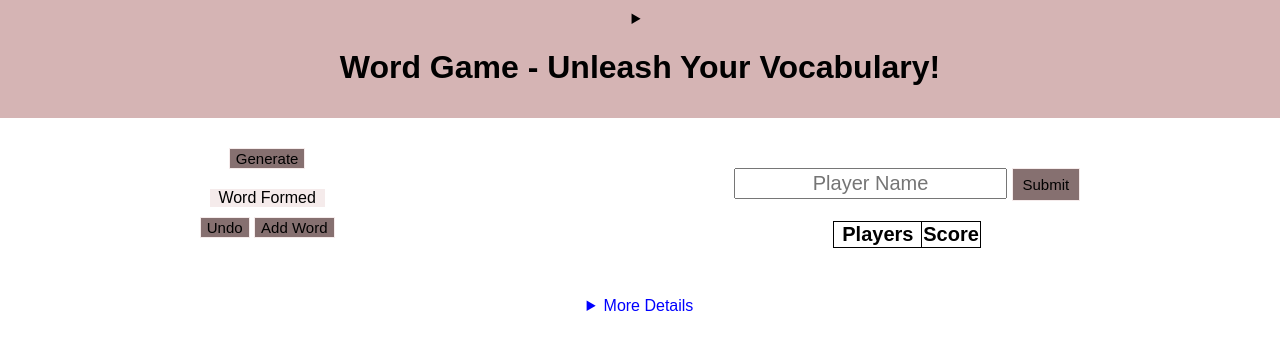
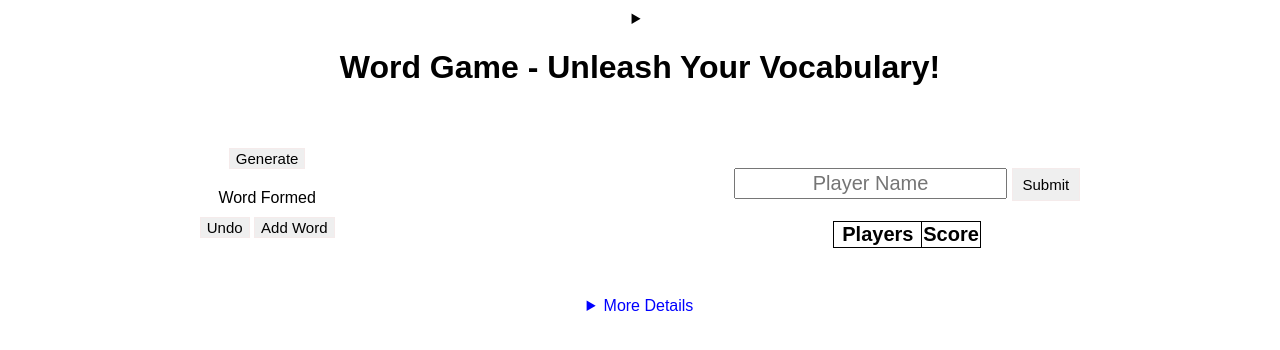
Before and after one commit to Cvanshulll/Word_Game, a website built with Parcel: page index.html in a window 1280 px wide. Built offline with nearby package versions, Linux system fonts and the light colour scheme.

Commit message:
Update styles.css

```diff
--- a/src/styles.css
+++ b/src/styles.css
@@ -12,7 +12,7 @@ body {
 }
 #title {
   margin: 0px;
-  background-color: #d5b4b4;
+/*   background-color: #d5b4b4; */
   padding: 10px;
 }
 .description {
@@ -45,13 +45,13 @@ input {
   font-size: 20px;
 }
 #wordContainer {
-  background-color: #f5ebeb;
+/*   background-color: #f5ebeb; */
   margin: 10px;
 }
 button {
   font-size: 15px;
   border: 1px solid #f5ebeb;
-  background-color: #867070;
+/*   background-color: #867070; */
 }
 button:hover {
   background-color: #f5ebeb;
```
